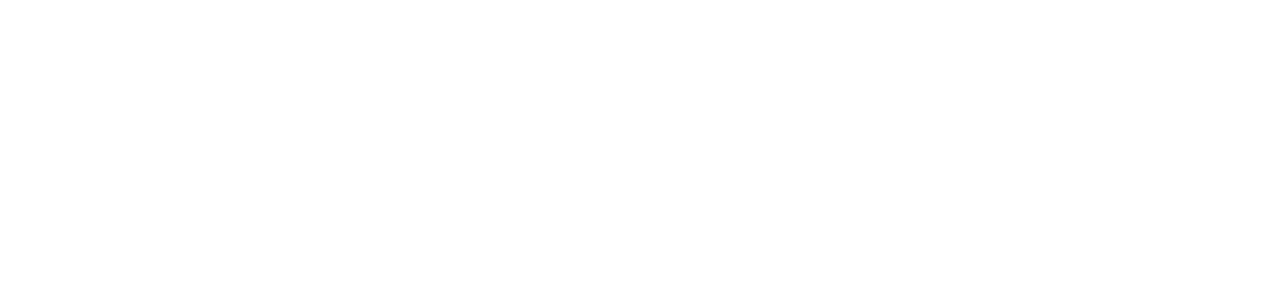
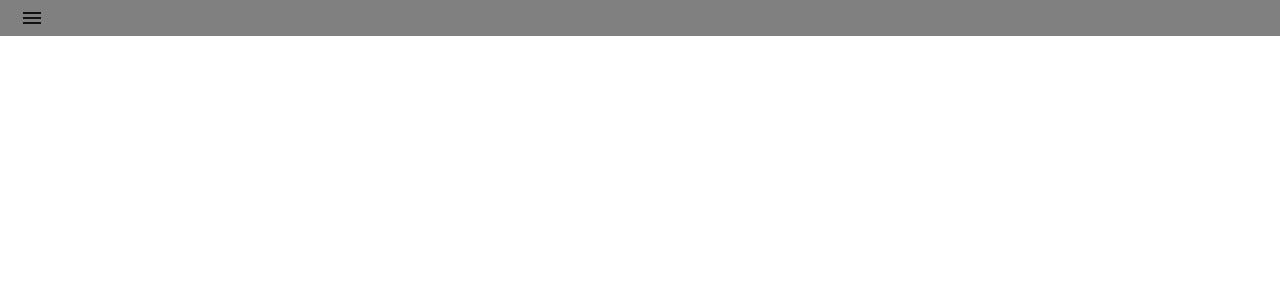
Before and after one commit to jtmozley/portfolioRefactorTemp, a React (Create React App) app: page / in a window 1280 px wide. Shown: the top 300 px of the page. Built offline with nearby package versions, Linux system fonts and the light colour scheme; the HTML template or start-up script is replaced by a standard one.

Commit message:
basic nav menu compnent drafted. installed react router for page routes

```diff
--- a/package.json
+++ b/package.json
@@ -7,6 +7,7 @@
     "@material-ui/icons": "^4.2.1",
     "react": "^16.8.6",
     "react-dom": "^16.8.6",
+    "react-router-dom": "^5.0.1",
     "react-scripts": "3.0.1"
   },
   "scripts": {
--- a/src/App.js
+++ b/src/App.js
@@ -1,9 +1,11 @@
 import React from 'react';
 import './App.css';
+import TempNav from "./Components/tempNav"
 
 function App() {
   return (
-    <div className="App">
+    <div>
+      <TempNav />
     </div>
   );
 }
--- /dev/null
+++ b/src/Components/tempNav.js
@@ -0,0 +1,87 @@
+import React from "react";
+import { makeStyles } from "@material-ui/core/styles";
+import Drawer from "@material-ui/core/Drawer";
+import Button from "@material-ui/core/Button";
+import List from "@material-ui/core/List";
+import ListItem from "@material-ui/core/ListItem";
+import ListItemIcon from "@material-ui/core/ListItemIcon";
+import ListItemText from "@material-ui/core/ListItemText";
+import MenuIcon from "@material-ui/icons/Menu";
+import HomeIcon from "@material-ui/icons/Home";
+import FolderIcon from "@material-ui/icons/Folder";
+import CodeIcon from "@material-ui/icons/Code";
+import EmailIcon from "@material-ui/icons/Email";
+import DescriptionIcon from "@material-ui/icons/Description";
+
+const useStyles = makeStyles({
+  list: {
+    width: 250
+  },
+  fullList: {
+    width: "auto"
+  },
+  nav: {
+    backgroundColor: "grey"
+  }
+});
+
+export default function TemporaryDrawer() {
+  const classes = useStyles();
+  const [state, setState] = React.useState({
+    left: false
+  });
+
+  const toggleDrawer = (side, open) => event => {
+    if (
+      event.type === "keydown" &&
+      (event.key === "Tab" || event.key === "Shift")
+    ) {
+      return;
+    }
+
+    setState({ ...state, [side]: open });
+  };
+
+  return (
+    <div className={classes.nav}>
+      <Button onClick={toggleDrawer("left", true)}>
+        <MenuIcon />
+      </Button>
+      <Drawer open={state.left} onClose={toggleDrawer("left", false)}>
+        <div
+          className={classes.list}
+          role="presentation"
+          onClick={toggleDrawer("left", false)}
+          onKeyDown={toggleDrawer("left", false)}
+        >
+          <List>
+            <ListItem button key="Home">
+              <ListItemIcon>
+                <HomeIcon />
+              </ListItemIcon>
+              <ListItemText primary="Home" />
+            </ListItem>
+            <ListItem button key="Portfolio">
+              <ListItemIcon>
+                <FolderIcon />
+              </ListItemIcon>
+              <ListItemText primary="Portfolio" />
+            </ListItem>
+            <ListItem button key="Contact">
+              <ListItemIcon>
+                <EmailIcon />
+              </ListItemIcon>
+              <ListItemText primary="Contact" />
+            </ListItem>
+            <ListItem button key="Resume">
+              <ListItemIcon>
+                <DescriptionIcon />
+              </ListItemIcon>
+              <ListItemText primary="Resume" />
+            </ListItem>
+          </List>
+        </div>
+      </Drawer>
+    </div>
+  );
+}
```
Also changed, not shown: 1 other file (tests, documents, lock files or other folders).
